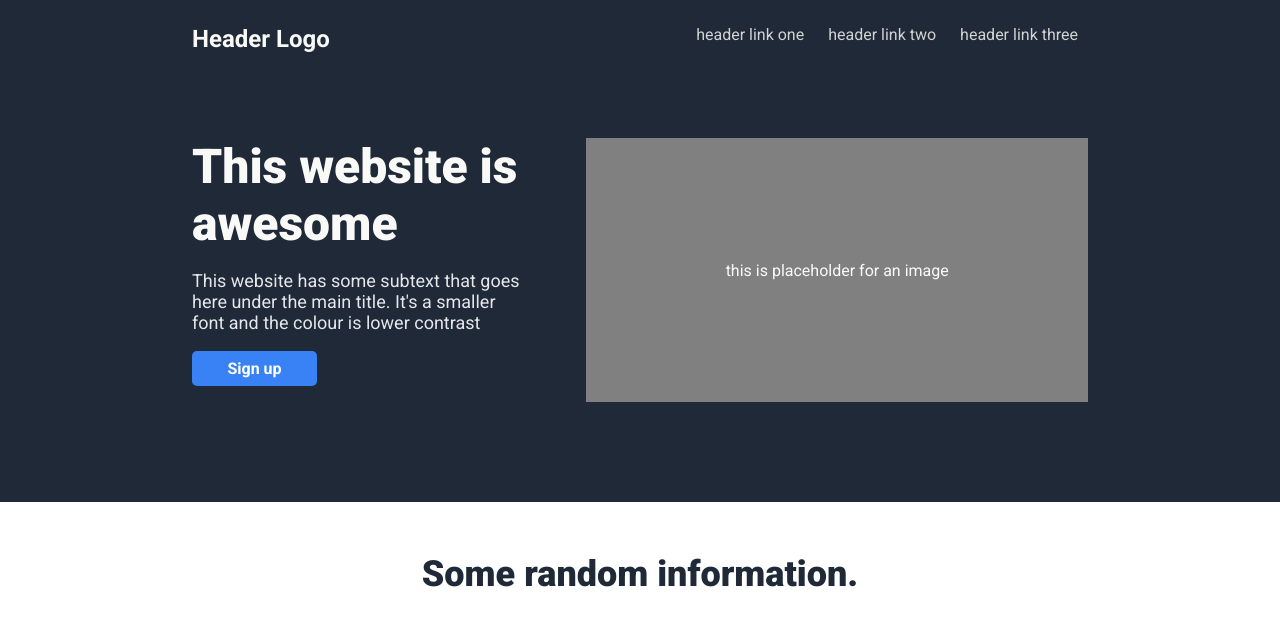
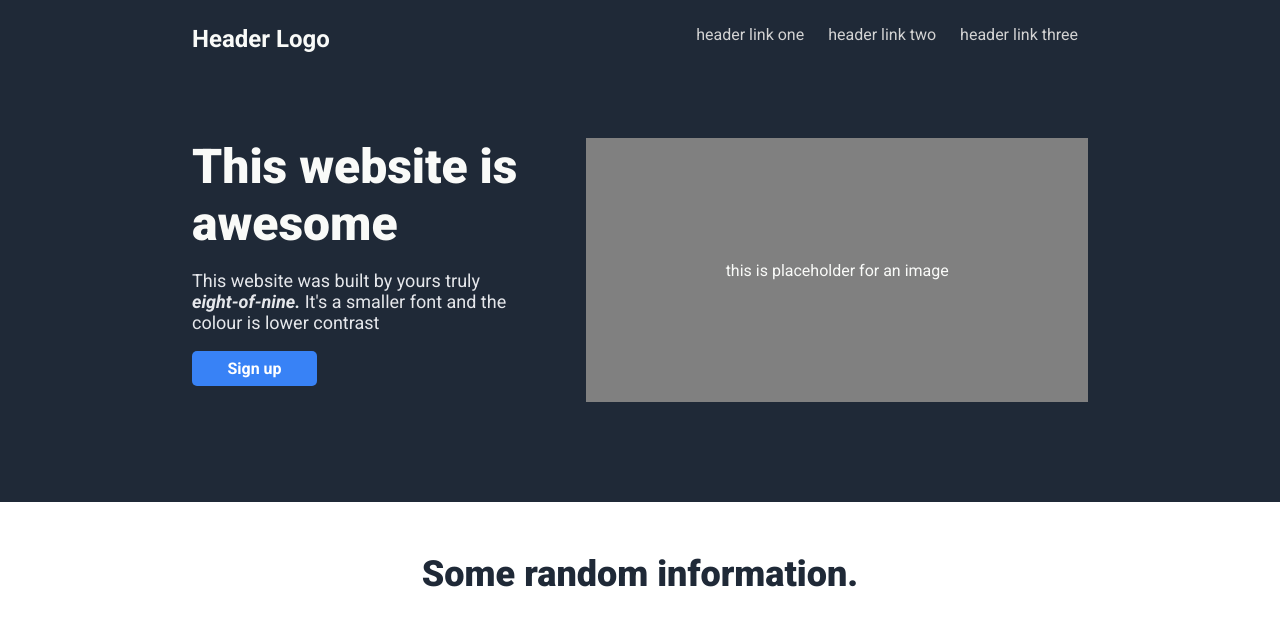
Before and after one commit to eight-of-nine/landing-page, a plain HTML site: page index.html in a window 1280 px wide. Shown: the top 625 px of the page. Drawn offline with Linux system fonts and the light colour scheme.

Commit message:
Add personal info
Just added my name in HTML doc with italics and bold using HTML tags.

```diff
--- a/index.html
+++ b/index.html
@@ -43,7 +43,8 @@
                 </p>
 
                 <p class="secondary-text">
-                    This website has some subtext that goes here under the main title. It's a smaller font and the
+                    This website was built by yours truly <em><strong>eight-of-nine.</strong></em> It's a smaller font
+                    and the
                     colour is
                     lower contrast
 
```
